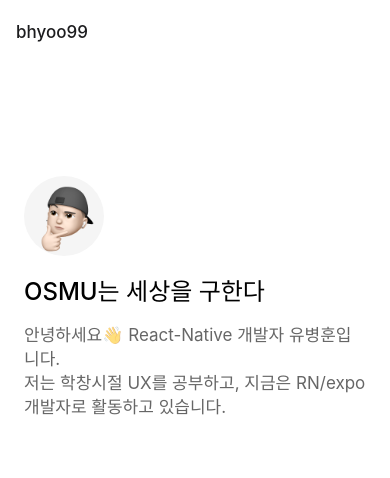
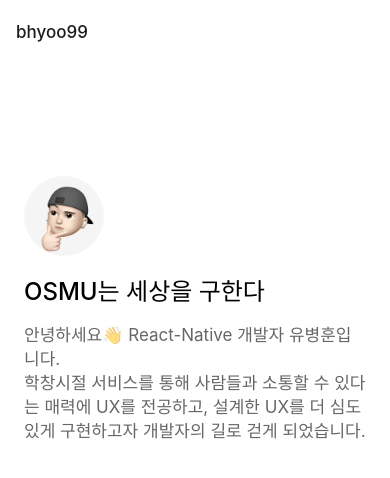
Before and after one commit to bhyoo99/bhyoo99.me, a React Native app: screen /Root in a window 390 px wide. Shown: the top 478 px of the page. Built offline with nearby package versions, Linux system fonts and the light colour scheme; what expo-linking would draw is missing.

Commit message:
feat: 소개문구 수정

```diff
--- a/screens/RootScreen.tsx
+++ b/screens/RootScreen.tsx
@@ -24,8 +24,9 @@ export default function RootScreen({ navigation }: RootStackScreenProps<"Root">)
           style={{ fontSize: 17, marginTop: 16, lineHeight: 24 }}
           lightColor="rgba(0, 0, 0, 0.6)"
           darkColor="rgba(255, 255, 255, 0.7)">
-          안녕하세요👋 React-Native 개발자 유병훈입니다.{"\n"}저는 학창시절 UX를 공부하고, 지금은
-          RN/expo 개발자로 활동하고 있습니다.
+          안녕하세요👋 React-Native 개발자 유병훈입니다.{"\n"}
+          학창시절 서비스를 통해 사람들과 소통할 수 있다는 매력에 UX를 전공하고, 설계한 UX를 더
+          심도있게 구현하고자 개발자의 길로 걷게 되었습니다.
         </Text>
       </View>
     </ScrollView>
```
